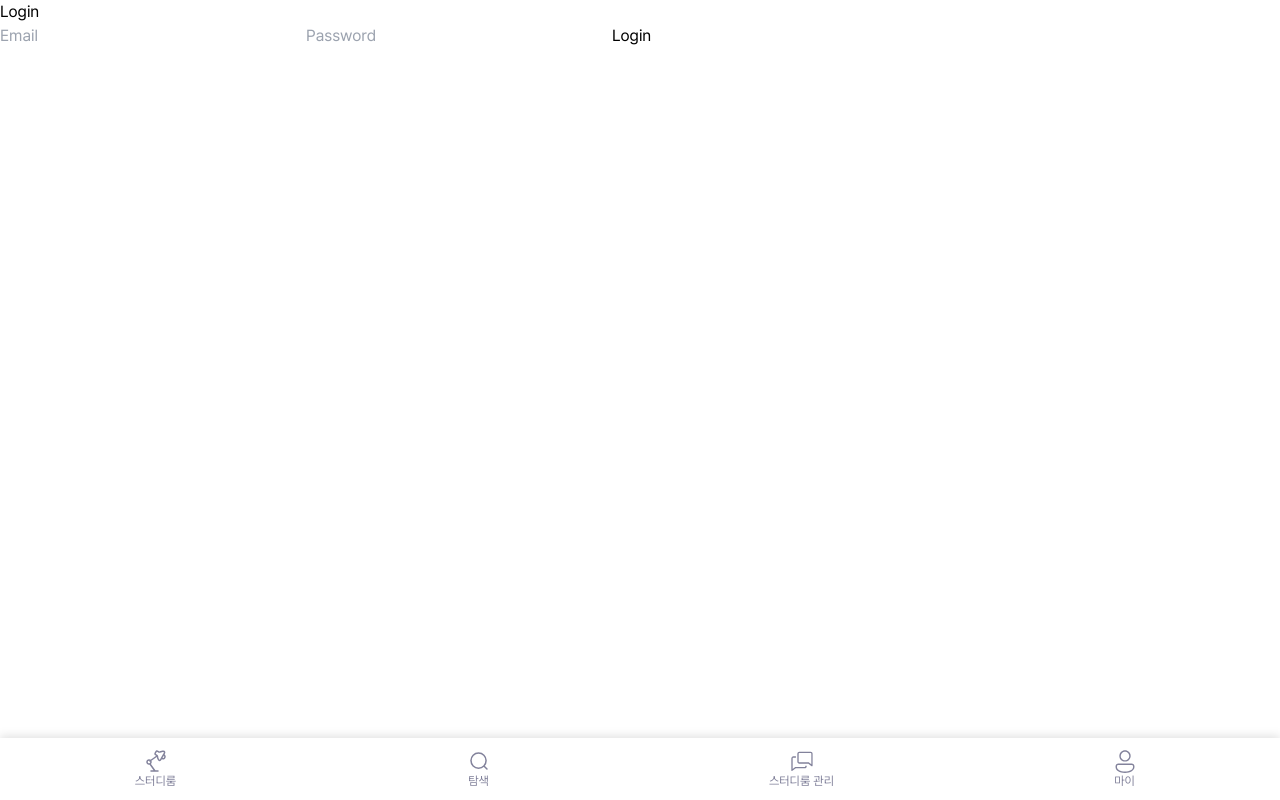
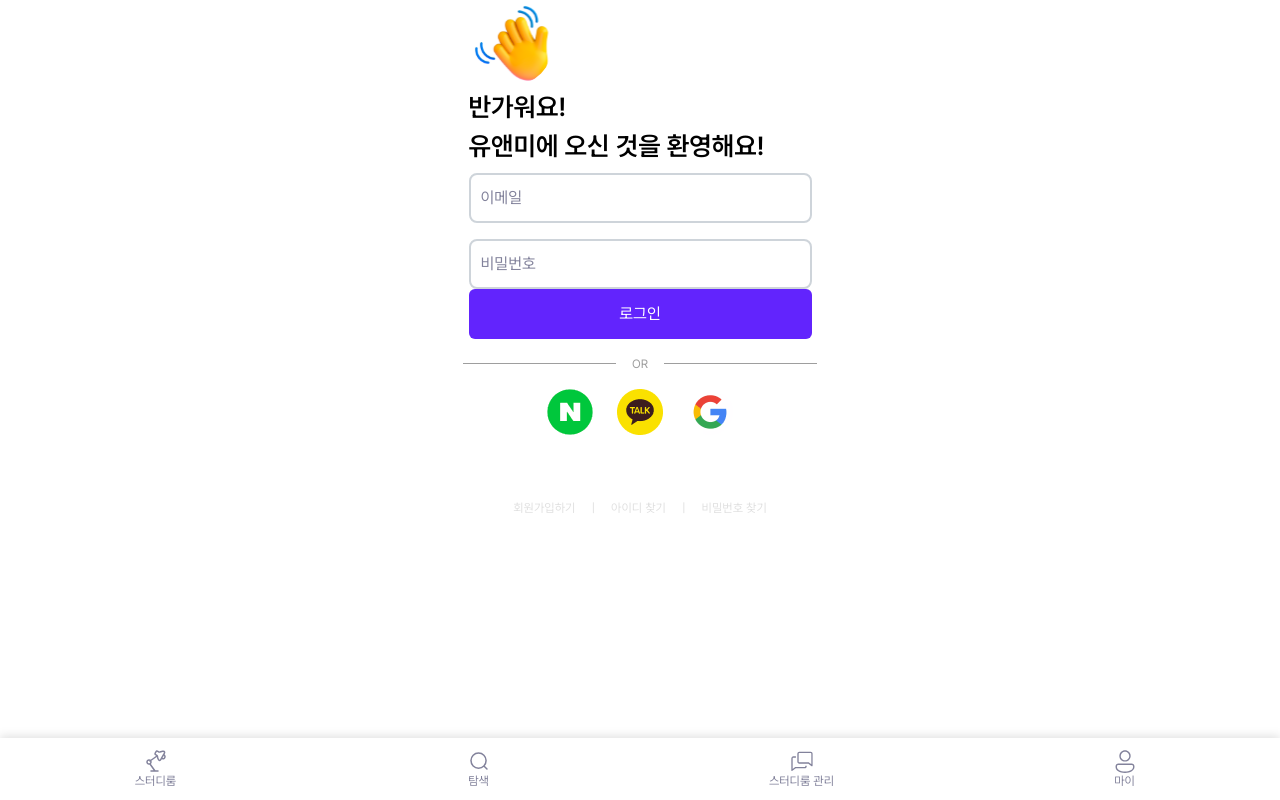
Before and after one commit to yoo-nji/Uandmy_Frontend, a Next.js app: page /testlogin in a window 1280 px wide. Built offline with nearby package versions, Linux system fonts and the light colour scheme.

Commit message:
[✨feat]: signin api 연결 - LoginPage 수정

```diff
--- a/src/app/api/auth/signin/route.ts
+++ /dev/null
@@ -1,71 +0,0 @@
-import bcrypt from 'bcrypt';
-import { NextResponse } from 'next/server';
-
-import prisma from '@/lib/prisma';
-import { supabase } from '@/utils/supabaseClient';
-
-export async function POST(req: Request) {
-  try {
-    const { email, password } = await req.json();
-
-    // 이메일로 유저 찾기
-    const user = await prisma.user.findUnique({
-      where: { email },
-      include: { onboarding: true },
-    });
-
-    if (!user) {
-      return NextResponse.json(
-        { error: 'Invalid credentials' },
-        { status: 401 },
-      );
-    }
-
-    // 비밀번호 비교
-    const isPasswordValid = await bcrypt.compare(password, user.password);
-
-    if (!isPasswordValid) {
-      return NextResponse.json(
-        { error: 'Invalid credentials' },
-        { status: 401 },
-      );
-    }
-
-    // subabase에 로그인
-    const { data, error } = await supabase.auth.signInWithPassword({
-      email: user.email,
-      password: password,
-    });
-
-    if (error) {
-      return NextResponse.json({ error: error.message }, { status: 400 });
-    }
-
-    await prisma.authentication.create({
-      data: {
-        userId: user.id,
-        type: 'session',
-        token: data.session?.access_token || '',
-      },
-    });
-
-    const responseData = {
-      user: {
-        id: user.id,
-        email: user.email,
-        name: user.name,
-        isOnboarding: user.isOnboarding,
-      },
-      session: data.session,
-      onboarding: user.onboarding,
-    };
-
-    return NextResponse.json(responseData);
-  } catch (error) {
-    console.error('Login error:', error);
-    return NextResponse.json(
-      { error: 'An error occurred during login' },
-      { status: 500 },
-    );
-  }
-}
--- /dev/null
+++ b/src/app/api/auth/signin/route.tsx
@@ -0,0 +1,46 @@
+import { NextResponse } from 'next/server';
+
+import { supabase } from '@/utils/supabaseClient';
+
+export async function POST(req: Request) {
+  try {
+    const formData = await req.formData();
+    const email = formData.get('email') as string;
+    const password = formData.get('password') as string;
+
+    if (!email || !password) {
+      return NextResponse.json(
+        { error: 'Email and Password are required' },
+        { status: 400 },
+      );
+    }
+
+    const { data, error } = await supabase.auth.signInWithPassword({
+      email,
+      password,
+    });
+
+    if (error) {
+      console.error('Supabase login error:', error);
+      return NextResponse.json({ error: error.message }, { status: 401 });
+    }
+
+    if (!data.user || !data.session) {
+      return NextResponse.json(
+        { error: 'Login successful but user data is missing' },
+        { status: 500 },
+      );
+    }
+
+    // 로그인 성공 응답
+    // console.log(data);
+
+    return NextResponse.redirect(new URL('/splash', req.url).toString());
+  } catch (error) {
+    console.error('Unexpected login error:', error);
+    return NextResponse.json(
+      { error: 'An unexpected error occurred during login' },
+      { status: 500 },
+    );
+  }
+}
--- a/src/app/splash/page.tsx
+++ b/src/app/splash/page.tsx
@@ -1,6 +1,10 @@
 import Link from 'next/link';
 
-const Page = () => {
+import { supabase } from '@/utils/supabaseClient';
+
+const Page = async () => {
+  const user = await supabase.auth.getUser();
+  console.log(user);
   return (
     <div className="h-screen flex flex-col gap-[4.5rem] items-center onboarding-bg ">
       <div className="flex flex-col items-center gap-[0.125rem] mt-[5rem]">
--- a/src/app/testlogin/page.tsx
+++ b/src/app/testlogin/page.tsx
@@ -1,51 +1,134 @@
 'use client';
-
+import Image from 'next/image';
+import Link from 'next/link';
 import { useState } from 'react';
 
-export default function LoginPage() {
+import Button from '@/components/common/Button';
+import Input from '@/components/common/Input';
+
+const Login = () => {
   const [email, setEmail] = useState('');
   const [password, setPassword] = useState('');
-  const [message, setMessage] = useState('');
+  const [errors, setErrors] = useState({ email: '', password: '' });
 
-  const handleLogin = async (e: React.FormEvent) => {
-    e.preventDefault();
+  // const validateForm = () => {
+  //   let isValid = true;
+  //   const newErrors = { email: '', password: '' };
 
-    const res = await fetch('/api/auth/login', {
-      method: 'POST',
-      headers: {
-        'Content-Type': 'application/json',
-      },
-      body: JSON.stringify({ email, password }),
-    });
+  //   if (!email) {
+  //     newErrors.email = '이메일을 입력해주세요';
+  //     isValid = false;
+  //   }
 
-    const data = await res.json();
-    if (res.ok) {
-      setMessage('Login successful!');
-      // Redirect or update UI after successful login
-    } else {
-      setMessage(data.error);
-    }
-  };
+  //   if (!password) {
+  //     newErrors.password = '비밀번호를 입력해주세요';
+  //     isValid = false;
+  //   } else if (password.length < 8) {
+  //     newErrors.password = '비밀번호는 8자 이상이어야 합니다';
+  //     isValid = false;
+  //   }
+
+  //   setErrors(newErrors);
+  //   return isValid;
+  // };
+
+  // const handleSubmit = (e: React.FormEvent<HTMLFormElement>) => {
+  //   if (!validateForm()) {
+  //     e.preventDefault();
+  //   }
+  // };
 
   return (
-    <div>
-      <h1>Login</h1>
-      <form onSubmit={handleLogin}>
-        <input
-          type="email"
-          value={email}
-          onChange={(e) => setEmail(e.target.value)}
-          placeholder="Email"
+    <>
+      <div className="flex justify-center items-center flex-col space-y-2">
+        <div className="flex items-start flex-col w-[21.438rem] ">
+          <Image
+            src="/images/Waving_hand.svg"
+            alt="Waving Hand"
+            width={85}
+            height={85}
+          />
+          <div className="flex items-left text-[1.625rem] font-semibold">
+            반가워요!
+          </div>
+          <div className="text-[1.625rem] font-semibold">
+            유앤미에 오신 것을 환영해요!
+          </div>
+        </div>
+        <form action="/api/auth/signin" method="post">
+          <div className="flex justify-center flex-col space-y-[1rem]">
+            <Input
+              placeholder="이메일"
+              type="email"
+              name="email"
+              value={email}
+              onChange={(e) => setEmail(e.target.value)}
+              required
+            />
+            {errors.email && (
+              <span className="text-primary">{errors.email}</span>
+            )}
+            <Input
+              placeholder="비밀번호"
+              type="password"
+              name="password"
+              value={password}
+              onChange={(e) => setPassword(e.target.value)}
+              required
+              minLength={8}
+            />
+            {errors.password && (
+              <span className="text-primary">{errors.password}</span>
+            )}
+          </div>
+          <div className="flex justify-center">
+            <Button
+              label="로그인"
+              type="submit"
+              className="w-[21.438rem] h-[3.125rem] rounded-lg"
+            />
+          </div>
+        </form>
+      </div>
+
+      <div className="flex justify-center items-center my-4 ">
+        <hr className="w-[9.563rem]  border-t-1 border-[#9E9E9E] " />
+        <span className="mx-4 text-[#9E9E9E] text-[0.75rem]">OR</span>
+        <hr className="w-[9.563rem]  border-t-1 border-[#9E9E9E]" />
+      </div>
+
+      <div className="flex justify-center items-center flex-row gap-[1.5rem] mb-5">
+        <Image
+          src="/images/naver-login-icon.png"
+          alt="naver"
+          width={46}
+          height={46}
         />
-        <input
-          type="password"
-          value={password}
-          onChange={(e) => setPassword(e.target.value)}
-          placeholder="Password"
+        <Image
+          src="/images/kakao-login-icon.png"
+          alt="kakao"
+          width={46}
+          height={46}
         />
-        <button type="submit">Login</button>
-      </form>
-      {message && <p>{message}</p>}
-    </div>
+        <Image
+          src="/images/google-login-icon.png"
+          alt="google"
+          width={46}
+          height={46}
+        />
+      </div>
+
+      <div className="flex justify-center items-center space-x-4 mt-[4rem] text-[#E0E0E0] text-[0.75rem] ">
+        <Link href="signup" className="hover:text-[#82829B]">
+          회원가입하기
+        </Link>
+        <span>|</span>
+        <button className="hover:text-[#82829B]">아이디 찾기</button>
+        <span>|</span>
+        <button className="hover:text-[#82829B]">비밀번호 찾기</button>
+      </div>
+    </>
   );
-}
+};
+
+export default Login;
--- a/src/components/common/Button.tsx
+++ b/src/components/common/Button.tsx
@@ -2,7 +2,7 @@
 
 interface ButtonProps {
   label: string;
-  onClick: () => void;
+  onClick?: () => void;
   bgColor?: string;
   textColor?: string;
   padding?: string; // 여백
--- /dev/null
+++ b/src/middleware.ts
@@ -0,0 +1,6 @@
+import { NextResponse } from 'next/server';
+
+// https://nextjs.org/docs/pages/building-your-application/routing/middleware
+export default function () {
+  return NextResponse.next();
+}
```
